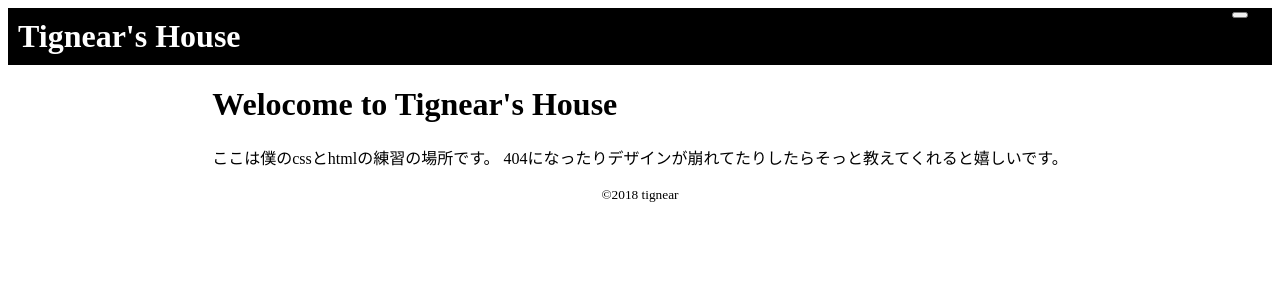
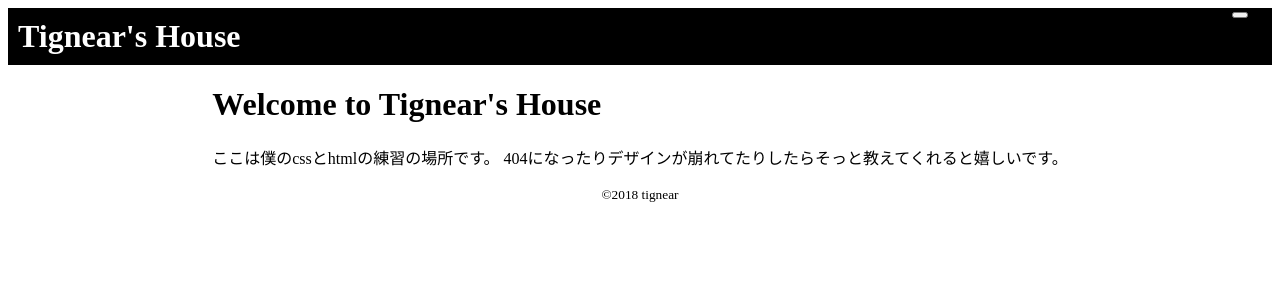
Before and after one commit to tignear/mysite, a Nuxt app: page / in a window 1280 px wide. Shown: the top 300 px of the page. Built offline with nearby package versions, Linux system fonts and the light colour scheme; some icons are missing.

Commit message:
fix typo

```diff
--- a/pages/index.vue
+++ b/pages/index.vue
@@ -1,6 +1,6 @@
 <template>
 <div>
-    <h1>Welocome to Tignear's House</h1>
+    <h1>Welcome to Tignear's House</h1>
     <p>
         ここは僕のcssとhtmlの練習の場所です。
         404になったりデザインが崩れてたりしたらそっと教えてくれると嬉しいです。
```
